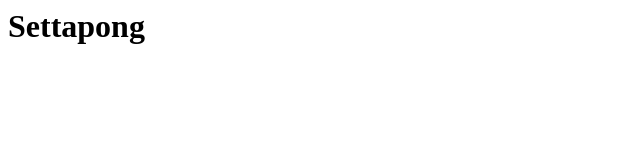
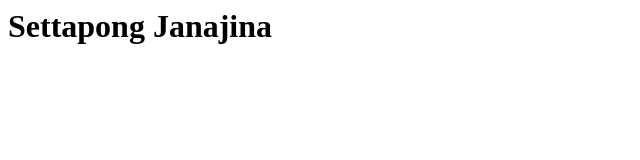
Before and after one commit to settapong-j/test-project-new, a plain HTML site: page index.html in a window 1280 px wide. Shown: the whole page, without its empty margins (0-640 px from the left). Drawn offline with Linux system fonts and the light colour scheme.

Commit message:
Update index.html

```diff
--- a/index.html
+++ b/index.html
@@ -3,6 +3,6 @@
         <title>Home</title>
     </head>
     <body>
-        <h1>Settapong</h1>
+        <h1>Settapong Janajina</h1>
     </body>
 </html>
```
